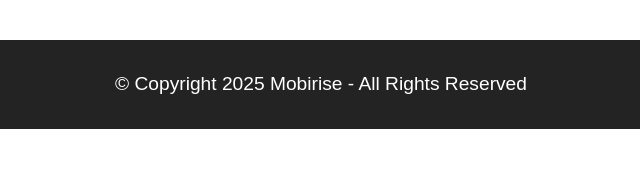
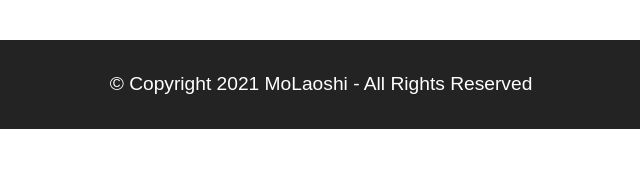
Before and after one commit to Molaoshi/Portfolio-Page, a plain HTML site: page index.html in a window 1280 px wide. Shown: the part 3015-3189 px from the top of the page, 319-959 px from the left. Drawn offline with Linux system fonts and the light colour scheme; files whose address does not match are found by name; a web font is replaced by a local one.

Commit message:
Update index.html

```diff
--- a/index.html
+++ b/index.html
@@ -4,7 +4,7 @@
   <!-- Site made with Mobirise Website Builder v5.3.0, https://mobirise.com -->
   <meta charset="UTF-8">
   <meta http-equiv="X-UA-Compatible" content="IE=edge">
-  <link rel="shortcut icon" href="assets/images/logo.png" type="image/x-icon">
+  <link href="assets/images/logo.png" type="image/x-icon">
   <meta name="description" content="">
 
 
@@ -287,7 +287,7 @@
         <div class="media-container-row align-center mbr-white">
             <div class="col-12">
                 <p class="mbr-text mb-0 mbr-fonts-style display-7">
-                    © Copyright 2025 Mobirise - All Rights Reserved
+                    © Copyright 2021 MoLaoshi - All Rights Reserved
                 </p>
             </div>
         </div>
```
